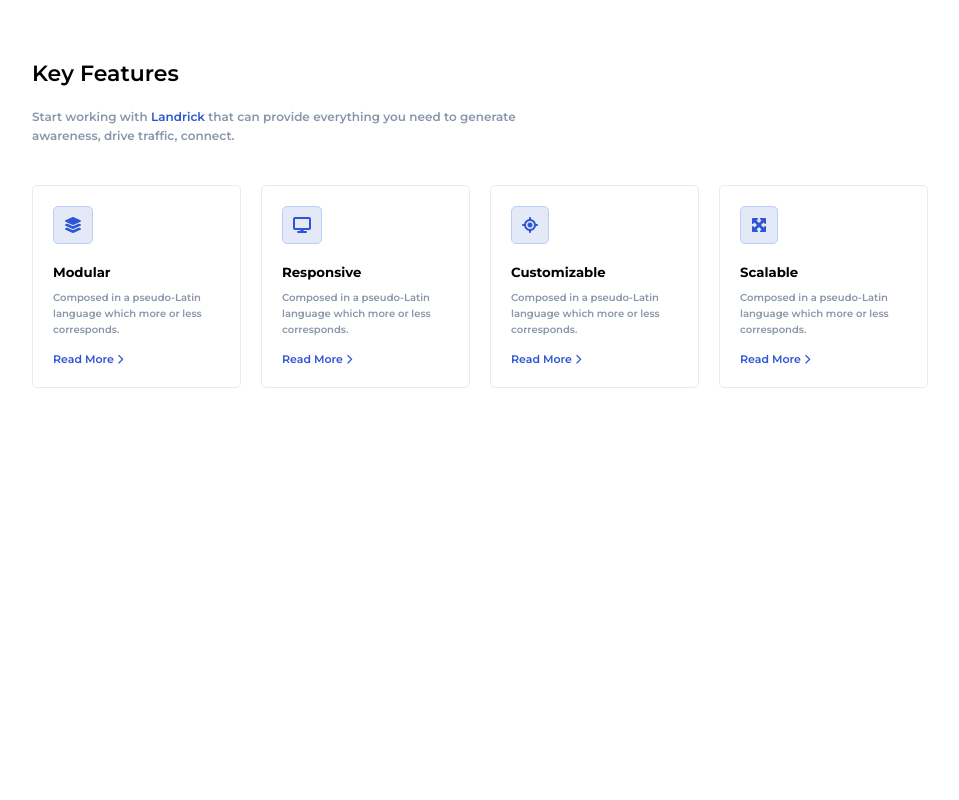
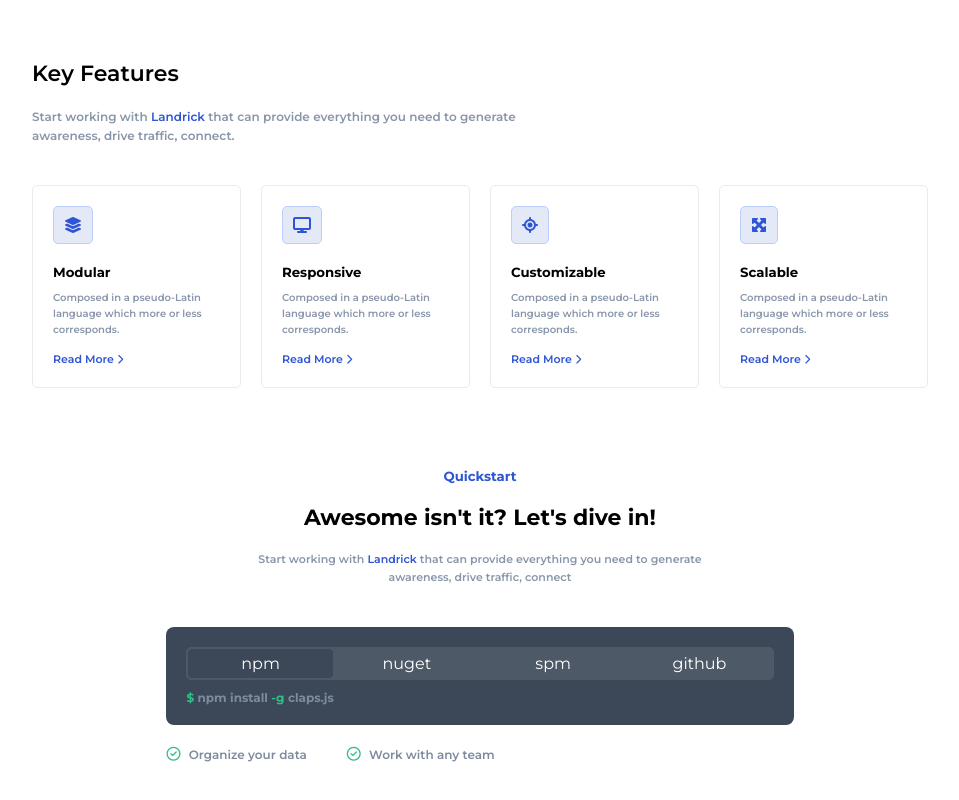
Before and after one commit to fabiodigiacomopepe/proj-html-vuejs, a Vue app: page / in a window 1280 px wide. Shown: the part 675-1475 px from the top of the page, without its empty margins (160-1119 px from the left). Built offline with nearby package versions, Linux system fonts and the light colour scheme.

Commit message:
Add Quickstart section in PageMain

```diff
--- a/src/components/PageMain.vue
+++ b/src/components/PageMain.vue
@@ -53,6 +53,33 @@ export default {
                 </div>
             </div>
         </section>
+
+        <section class="quickstart">
+            <div class="description">
+                <h5>Quickstart</h5>
+                <h3>Awesome isn't it? Let's dive in!</h3>
+                <div>Start working with <a href="#">Landrick</a> that can provide everything you need to generate awareness,
+                    drive traffic, connect</div>
+            </div>
+
+            <div class="install_method">
+                <ul>
+                    <li class="active">npm</li>
+                    <li>nuget</li>
+                    <li>spm</li>
+                    <li>github</li>
+                </ul>
+                <div class="code">
+                    <span><span class="simbolo">$</span> npm install </span>
+                    <span><span class="simbolo">-g</span> claps.js</span>
+                </div>
+            </div>
+
+            <div class="check">
+                <div><span class="simbolo"><i class="fa-regular fa-circle-check"></i></span> Organize your data</div>
+                <div><span class="simbolo"><i class="fa-regular fa-circle-check"></i></span> Work with any team</div>
+            </div>
+        </section>
     </main>
 </template>
 
@@ -91,7 +118,7 @@ main {
             gap: 20px;
 
             .single_card {
-                width: calc(100% / 4);
+                width: 25%;
                 border: 1px solid rgb(235, 235, 235);
                 border-radius: 5px;
                 padding: 20px;
@@ -153,5 +180,90 @@ main {
             }
         }
     }
+
+    .quickstart {
+        width: 70%;
+        margin: 80px auto 0;
+
+        .description {
+            text-align: center;
+
+            h5 {
+                color: $colore_primario;
+                margin-bottom: 20px;
+            }
+
+            h3 {
+                font-size: 22px;
+                margin-bottom: 20px;
+            }
+
+            div {
+                @include description;
+                font-size: 11px;
+                width: 75%;
+                margin: 0 auto;
+
+                a {
+                    color: $colore_primario;
+                }
+            }
+        }
+
+        .install_method {
+            margin-top: 40px;
+            background-color: #3c4858;
+            width: 100%;
+            border-radius: 8px;
+            padding: 20px;
+
+            ul {
+                display: flex;
+                color: white;
+                border: 1px solid #4e5968;
+                border-radius: 5px;
+                background-color: #4e5968;
+                cursor: pointer;
+
+                li {
+                    width: 25%;
+                    text-align: center;
+                    border: 1px solid #4e5968;
+                    padding: 5px 0;
+                    border-radius: 5px;
+                }
+
+                .active {
+                    background-color: #3c4858;
+                }
+            }
+
+            .code {
+                font-weight: bold;
+                color: #7d8b9f;
+                margin-top: 10px;
+                font-size: 12px;
+
+                .simbolo {
+                    color: #2ebf86;
+                }
+            }
+        }
+
+        .check {
+            display: flex;
+            gap: 40px;
+            color: #7d8b9f;
+            font-weight: 600;
+            font-size: 12px;
+            margin-top: 20px;
+
+            .simbolo {
+                color: #2ebf86;
+                font-size: 14px;
+                margin-right: 5px;
+            }
+        }
+    }
 }
 </style>
```
